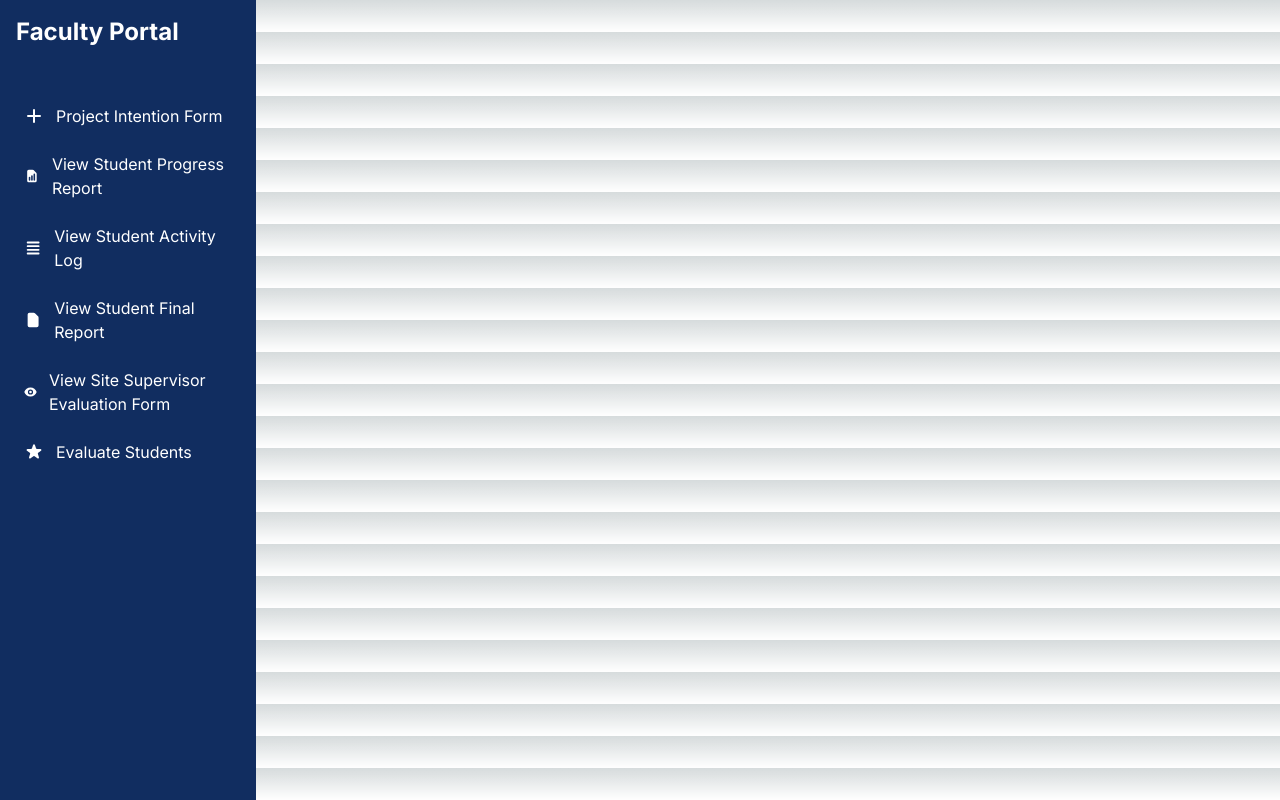
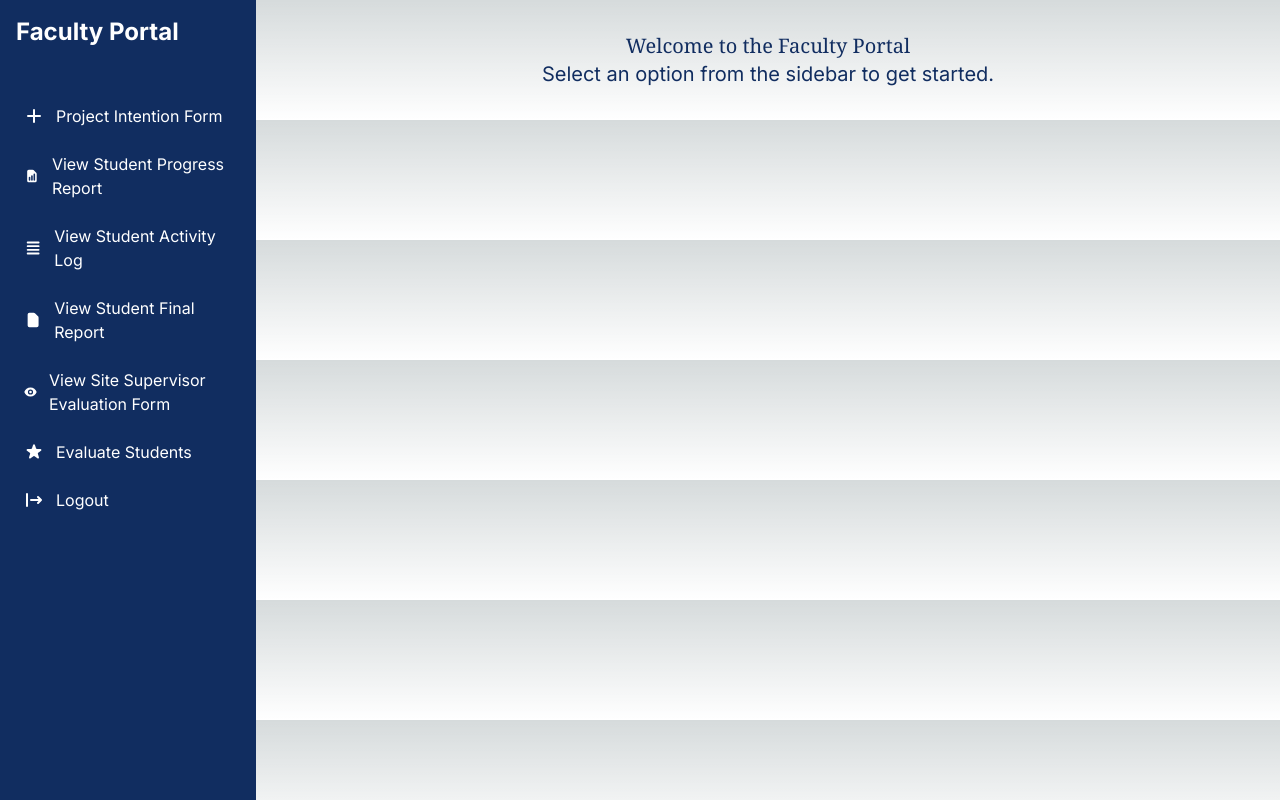
Before and after one commit to quratulain08/my-app, a Next.js app: page /Faculty in a window 1280 px wide. Built offline with nearby package versions, Linux system fonts and the light colour scheme.

Commit message:
Minor change in faculty portal

```diff
--- a/src/app/Faculty/page.tsx
+++ b/src/app/Faculty/page.tsx
@@ -1,12 +1,24 @@
 "use client";
 import React, { useState } from 'react';
-import { HiPlus, HiViewList, HiDocumentReport, HiEye, HiStar, HiDocument } from 'react-icons/hi';
+import { HiPlus, HiViewList, HiDocumentReport, HiEye, HiStar, HiDocument, HiLogout } from 'react-icons/hi';
 import Link from 'next/link';
 import ProjectIntentionForm from '../components/Forms/ProjectIntentionForm';
 
 const Sidebar: React.FC = () => {
   const [showProjectForm, setShowProjectForm] = useState<boolean>(false);
   const [isSidebarOpen, setIsSidebarOpen] = useState<boolean>(true);
+  const [showWelcomeMessage, setShowWelcomeMessage] = useState<boolean>(true);
+
+  // Function to handle logout logic
+  const handleLogout = () => {
+    // Your logout logic here, e.g., clearing user session and redirecting
+    console.log('Logging out...');
+  };
+
+  // Function to handle sidebar button click
+  const handleButtonClick = () => {
+    setShowWelcomeMessage(false);
+  };
 
   return (
     <div className="flex">
@@ -20,7 +32,10 @@ const Sidebar: React.FC = () => {
         <ul className="space-y-2">
           <li>
             <button
-              onClick={() => setShowProjectForm(true)}
+              onClick={() => {
+                setShowProjectForm(true);
+                handleButtonClick();
+              }}
               className="flex items-center p-2 rounded hover:bg-blue-900 w-full text-left"
             >
               <HiPlus className="mr-3 text-xl" />
@@ -29,7 +44,7 @@ const Sidebar: React.FC = () => {
           </li>
           <li>
             <Link href="/faculty/view-student-progress" legacyBehavior>
-              <a className="flex items-center p-2 rounded hover:bg-blue-900">
+              <a onClick={handleButtonClick} className="flex items-center p-2 rounded hover:bg-blue-900">
                 <HiDocumentReport className="mr-3 text-xl" />
                 <span>View Student Progress Report</span>
               </a>
@@ -37,7 +52,7 @@ const Sidebar: React.FC = () => {
           </li>
           <li>
             <Link href="/faculty/view-student-activity-log" legacyBehavior>
-              <a className="flex items-center p-2 rounded hover:bg-blue-900">
+              <a onClick={handleButtonClick} className="flex items-center p-2 rounded hover:bg-blue-900">
                 <HiViewList className="mr-3 text-xl" />
                 <span>View Student Activity Log</span>
               </a>
@@ -45,7 +60,7 @@ const Sidebar: React.FC = () => {
           </li>
           <li>
             <Link href="/faculty/view-student-final-report" legacyBehavior>
-              <a className="flex items-center p-2 rounded hover:bg-blue-900">
+              <a onClick={handleButtonClick} className="flex items-center p-2 rounded hover:bg-blue-900">
                 <HiDocument className="mr-3 text-xl" />
                 <span>View Student Final Report</span>
               </a>
@@ -53,7 +68,7 @@ const Sidebar: React.FC = () => {
           </li>
           <li>
             <Link href="/faculty/view-site-supervisor-evaluation" legacyBehavior>
-              <a className="flex items-center p-2 rounded hover:bg-blue-900">
+              <a onClick={handleButtonClick} className="flex items-center p-2 rounded hover:bg-blue-900">
                 <HiEye className="mr-3 text-xl" />
                 <span>View Site Supervisor Evaluation Form</span>
               </a>
@@ -61,11 +76,24 @@ const Sidebar: React.FC = () => {
           </li>
           <li>
             <Link href="/faculty/evaluate-students" legacyBehavior>
-              <a className="flex items-center p-2 rounded hover:bg-blue-900">
+              <a onClick={handleButtonClick} className="flex items-center p-2 rounded hover:bg-blue-900">
                 <HiStar className="mr-3 text-xl" />
                 <span>Evaluate Students</span>
               </a>
             </Link>
+          </li>
+          {/* Logout Button */}
+          <li>
+            <button
+              onClick={() => {
+                handleLogout();
+                handleButtonClick();
+              }}
+              className="flex items-center p-2 rounded hover:bg-blue-900 w-full text-left"
+            >
+              <HiLogout className="mr-3 text-xl" />
+              <span>Logout</span>
+            </button>
           </li>
         </ul>
       </div>
@@ -80,6 +108,14 @@ const Sidebar: React.FC = () => {
 
       {/* Main Content */}
       <div className={`flex-1 p-4 transition-transform ${isSidebarOpen ? 'ml-64' : 'ml-0'} md:ml-64`}>
+        {showWelcomeMessage && (
+          <div className="flex justify-center items-center h-full">
+            <div className="p-4 w-full max-w-4xl text-center text-xl text-[#112d60]">
+              <h1 className="font-serif">Welcome to the Faculty Portal</h1>
+              <p>Select an option from the sidebar to get started.</p>
+            </div>
+          </div>
+        )}
         {showProjectForm && (
           <div className="flex justify-center items-center h-full">
             <div className="p-4 w-full max-w-4xl">
```
